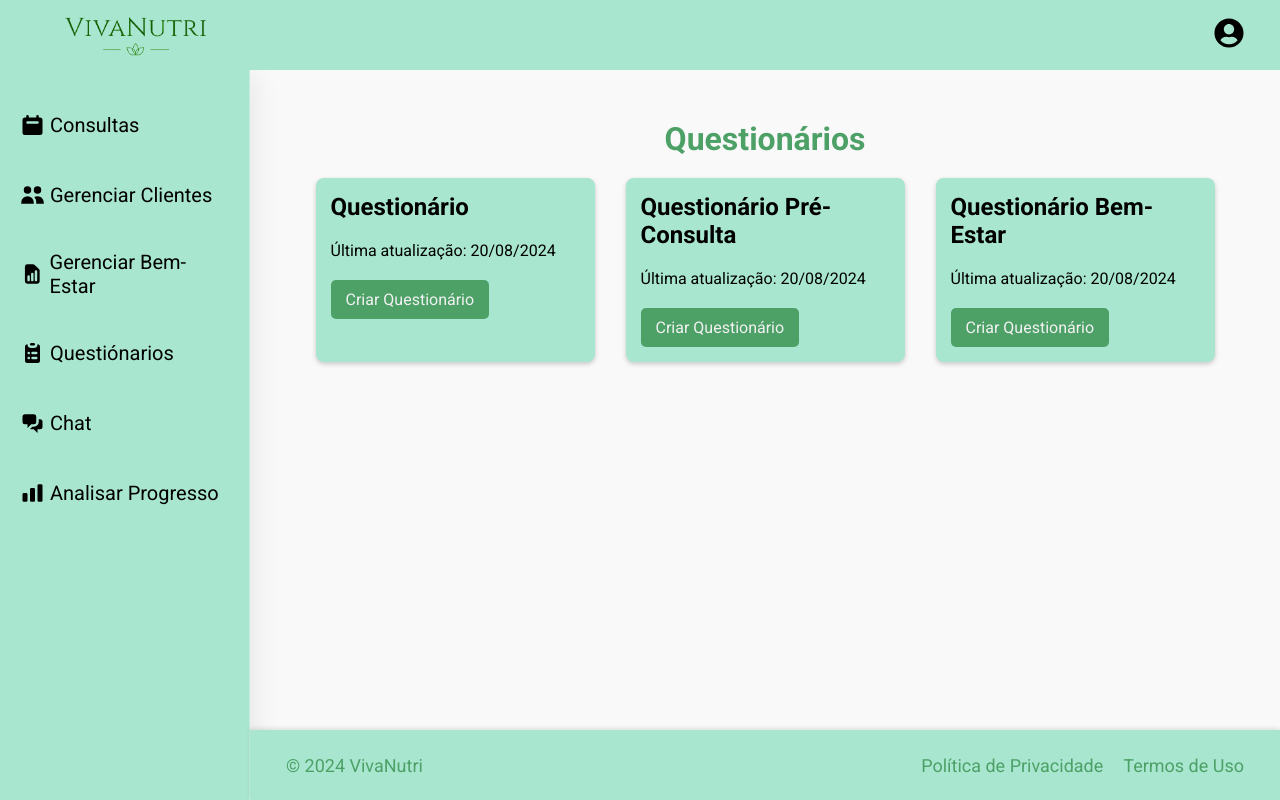
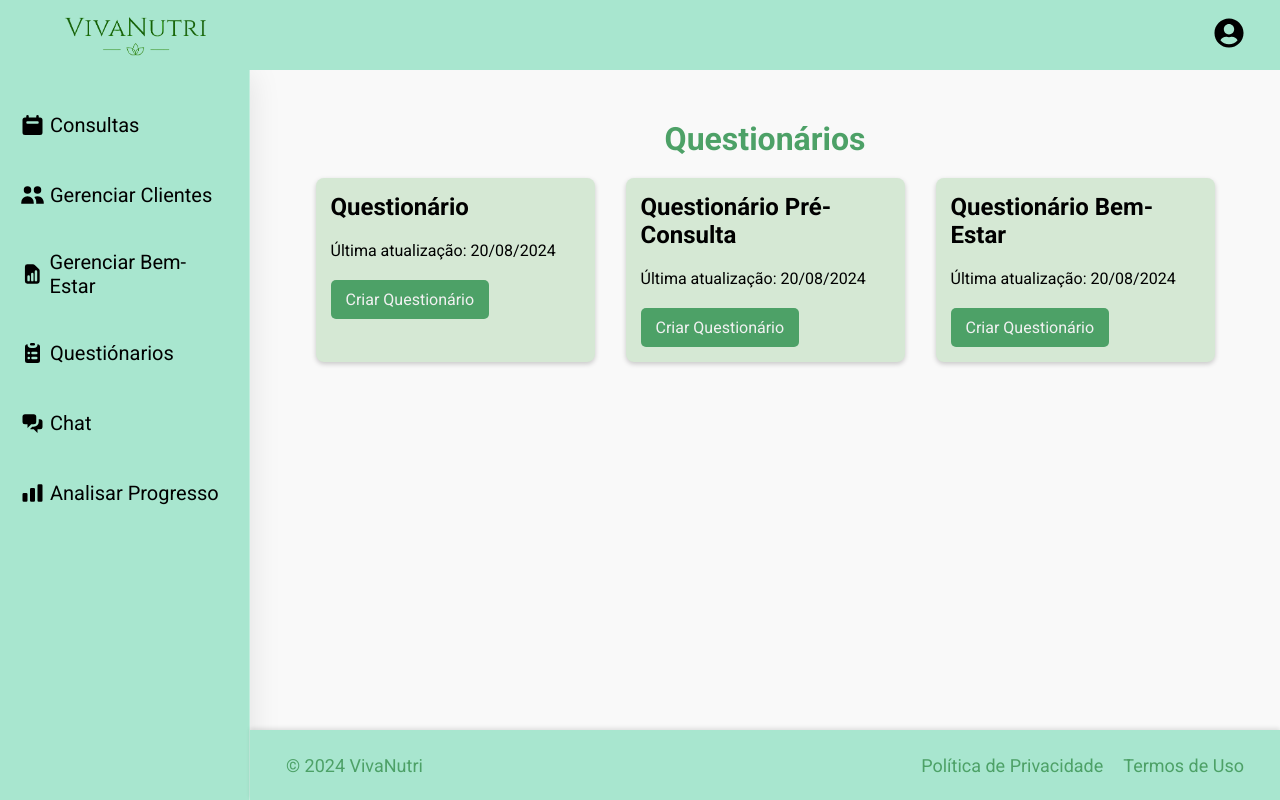
Before and after one commit to Raquel212/VivaNutri, a React (Vite) app: page /questionarioPsico in a window 1280 px wide. Built offline with nearby package versions, Linux system fonts and the light colour scheme.

Commit message:
Update das cores

```diff
--- a/src/pages/QuestionarioPsico/QuestionarioPsico.module.css
+++ b/src/pages/QuestionarioPsico/QuestionarioPsico.module.css
@@ -128,7 +128,7 @@
 }
 
 .questionarioCard {
-  background-color: var(--primary); /* Cor de fundo dos cartões */
+  background-color: var(--green); /* Cor de fundo dos cartões */
   padding: 15px;
   border-radius: 8px;
   width: 30%;
```
